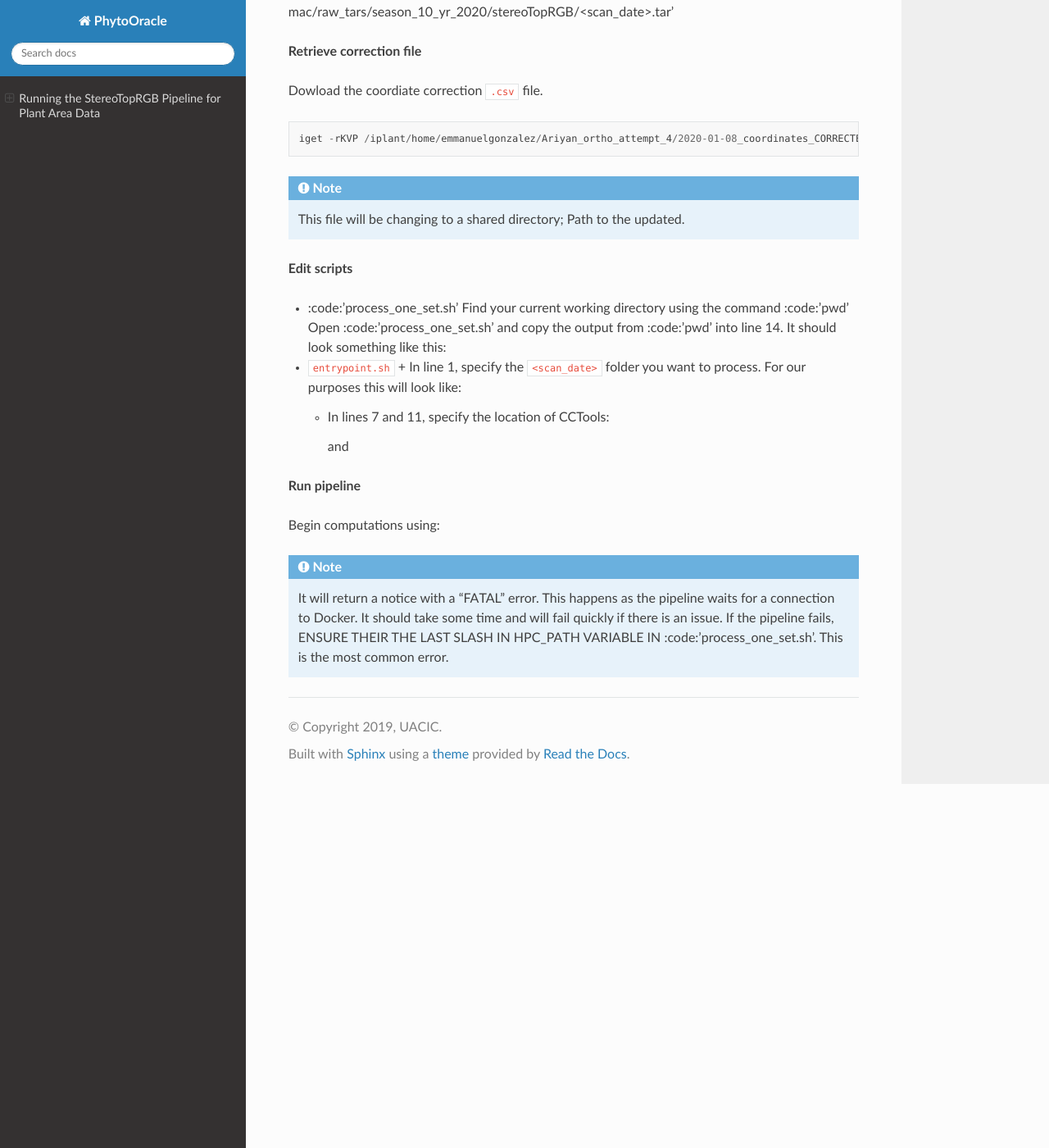
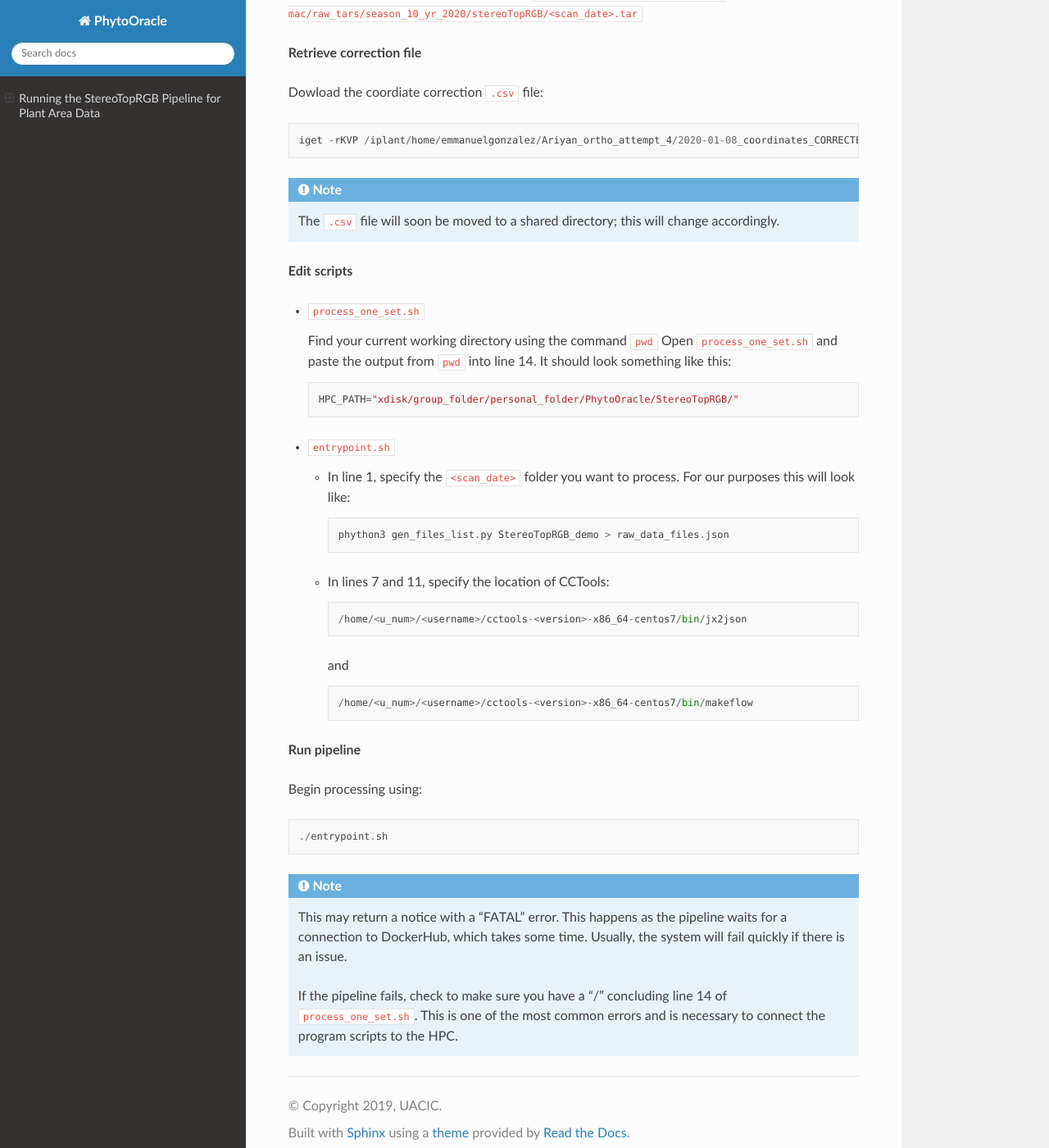
Before and after one commit to LyonsLab/PhytoOracle, a Sphinx documentation site: the page built from docs/4_StereoTopRGB_run.rst, in a window 1280 px wide and 1400 px high, scrolled down 1013 px. Shown: the whole window at 82% size. Built offline with Sphinx 7.4.7 and the Read the Docs theme 2.0.0, drawn with Linux system fonts in a browser that asks for light colours; some of the changed text lies outside the part shown.

Commit message:
fixed formatting

```diff
--- a/docs/1_PhytoOracle.rst
+++ b/docs/1_PhytoOracle.rst
@@ -3,7 +3,7 @@ PhytoOracle
 
 PhytoOracle is a scalable, distributed workflow manager for analyzing highthroughput phenotyping data.
 It is designed to process data from the `UA Gantry <https://uanews.arizona.edu/story/world-s-largest-robotic-field-scanner-now-place,>`_, but can be adapted to work on data coming from other platforms.
-PhytoOracle uses a commander-worker framework for distributed computing and can run jobs on nearly all unix-like environments.
+PhytoOracle uses a manager-worker framework for distributed computing and can run jobs on nearly all unix-like environments.
 
 **Supported Sensors**
 
--- a/docs/4_StereoTopRGB_run.rst
+++ b/docs/4_StereoTopRGB_run.rst
@@ -51,11 +51,11 @@ Navigate to your RGB directory, download the data from the CyVerse DataStore wit
    iget -rKVP /iplant/home/shared/terraref/ua-mac/raw_tars/demo_data/Lettuce/StereoTopRGB_demo.tar
    tar -xvf StereoTopRGB_demo.tar
 
-Data from the Gantry can be found within :code:'/iplant/home/shared/terraref/ua-mac/raw_tars/season_10_yr_2020/stereoTopRGB/<scan_date>.tar'
+Data from the Gantry can be found within :code:`/iplant/home/shared/terraref/ua-mac/raw_tars/season_10_yr_2020/stereoTopRGB/<scan_date>.tar`
 
 **Retrieve correction file**
 
-Dowload the coordiate correction :code:`.csv` file.
+Dowload the coordiate correction :code:`.csv` file:
 
 .. code::
 
@@ -63,41 +63,49 @@ Dowload the coordiate correction :code:`.csv` file.
 
 .. note::
 
-   This file will be changing to a shared directory; Path to the updated.
+   The :code:`.csv` file will soon be moved to a shared directory; this will change accordingly.
 
 **Edit scripts**
 
-+ :code:'process_one_set.sh'
-  Find your current working directory using the command :code:'pwd'
-  Open :code:'process_one_set.sh' and copy the output from :code:'pwd' into line 14. It should look something like this:
++ :code:`process_one_set.sh`
+
+  Find your current working directory using the command :code:`pwd`
+  Open :code:`process_one_set.sh` and paste the output from :code:`pwd` into line 14. It should look something like this:
 
   .. code::
+
     HPC_PATH="xdisk/group_folder/personal_folder/PhytoOracle/StereoTopRGB/"
 
 + :code:`entrypoint.sh`
+
   + In line 1, specify the :code:`<scan_date>` folder you want to process. For our purposes this will look like:
 
     .. code::
+
       phython3 gen_files_list.py StereoTopRGB_demo > raw_data_files.json
 
   + In lines 7 and 11, specify the location of CCTools:
 
     .. code::
+
       /home/<u_num>/<username>/cctools-<version>-x86_64-centos7/bin/jx2json
 
     and
 
     .. code::
+
       /home/<u_num>/<username>/cctools-<version>-x86_64-centos7/bin/makeflow
 
 **Run pipeline**
 
-Begin computations using:
+Begin processing using:
 
 .. code::
+
   ./entrypoint.sh
 
 .. note::
 
-   It will return a notice with a "FATAL" error. This happens as the pipeline waits for a connection to Docker. It should take some time and will fail quickly if there is an issue.
-   If the pipeline fails, ENSURE THEIR THE LAST SLASH IN HPC_PATH VARIABLE IN :code:'process_one_set.sh'. This is the most common error.
+   This may return a notice with a "FATAL" error. This happens as the pipeline waits for a connection to DockerHub, which takes some time. Usually, the system will fail quickly if there is an issue.
+
+   If the pipeline fails, check to make sure you have a "/" concluding line 14 of :code:`process_one_set.sh`. This is one of the most common errors and is necessary to connect the program scripts to the HPC.
```
Also changed, not shown: other parts of docs/4_StereoTopRGB_run.rst (+1 -1 lines), docs/2_HPC_install.rst (+8 -6 lines), docs/5_FlirIr_run.rst (+22 -14 lines).
